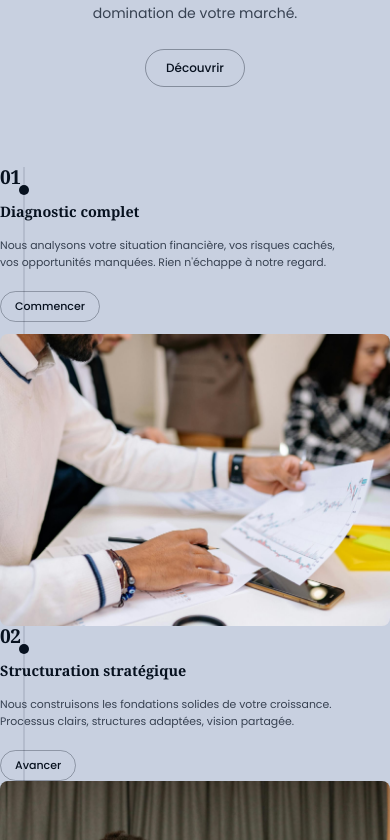
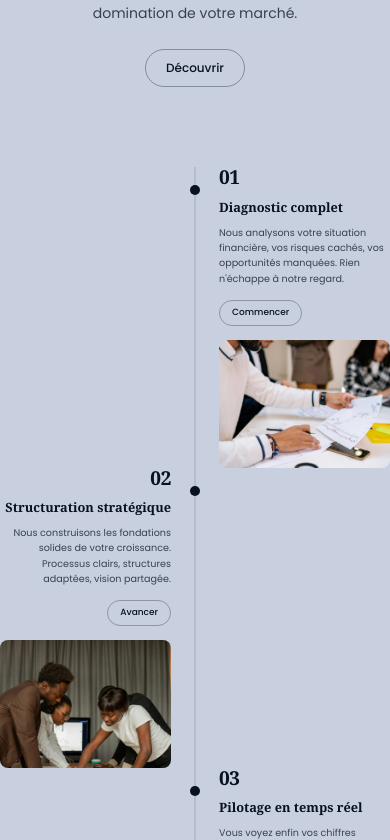
Before and after one commit to AliDev2205/elolamgibhor, a Next.js app: page / in a window 390 px wide. Shown: the part 7472-8312 px from the top of the page. Built offline with nearby package versions, Linux system fonts and the light colour scheme.

Commit message:
fix: refactor founder presentation layout and spacings on mobile, place photo on top, left-align bio/expertises/quote, and fix question mark wrap on mobile

```diff
--- a/src/app/page.tsx
+++ b/src/app/page.tsx
@@ -910,9 +910,9 @@ export default function Home() {
           {/* Timeline — Espacement accru */}
 <div className="relative">
 
-            {/* Ligne verticale */}
+  {/* Ligne verticale CENTRÉE sur tous les écrans */}
   <div
-              className="absolute left-6 lg:left-1/2 -translate-x-1/2"
+    className="absolute left-1/2 -translate-x-1/2"
     style={{
       top: 0,
       bottom: 0,
@@ -957,11 +957,12 @@ export default function Home() {
     },
   ].map((step, idx) => (
     <AnimatedSection key={idx} animation="fadeInUp" delay={idx * 0.1}>
-                <div className="relative grid grid-cols-1 lg:grid-cols-2 gap-12 lg:gap-0 mb-16 lg:mb-[140px]">
+      {/* Grille en 2 colonnes sur TOUS les écrans */}
+      <div className="relative grid grid-cols-2 gap-0 mb-16 lg:mb-[140px]">
 
         {/* Bullet central sur la ligne */}
         <div
-                    className="absolute left-6 lg:left-1/2 -translate-x-1/2"
+          className="absolute left-1/2 -translate-x-1/2"
           style={{
             top: "18px",
             width: "10px",
@@ -975,56 +976,59 @@ export default function Home() {
         {step.side === "right" ? (
           <>
             {/* Gauche vide */}
-                      <div className="hidden lg:block" />
+            <div />
             {/* Droite — contenu + photo */}
-                      <div className="w-full text-left flex flex-col items-start pl-16 lg:pl-28 pr-4 lg:pr-0">
+            <div
+              className="text-left flex flex-col items-start"
+              style={{
+                paddingLeft: "clamp(1.5rem, 6vw, 7rem)",
+              }}
+            >
               <p style={{
                 fontFamily: "Georgia, 'Times New Roman', serif",
                 fontSize: "clamp(1.2rem, 3.5vw, 3.5rem)",
                 fontWeight: "900",
                 color: "#07111F",
                 lineHeight: "1.0",
-                          marginBottom: "16px",
+                marginBottom: "12px",
                 letterSpacing: "-0.02em",
               }}>
                 {step.num}
               </p>
               <h3 style={{
                 fontFamily: "Georgia, 'Times New Roman', serif",
-                          fontSize: "clamp(0.9rem, 2.5vw, 1.2rem)",
+                fontSize: "clamp(0.8rem, 2.5vw, 1.2rem)",
                 fontWeight: "800",
                 color: "#07111F",
-                          marginBottom: "16px",
+                marginBottom: "10px",
                 lineHeight: "1.25",
               }}>
                 {step.title}
               </h3>
               <p style={{
-                          fontSize: "clamp(0.68rem, 1.8vw, 0.8rem)",
+                fontSize: "clamp(0.6rem, 1.8vw, 0.8rem)",
                 color: "#374151",
                 lineHeight: "1.6",
-                          marginBottom: "20px",
-                          maxWidth: "340px",
-                        }}
-                        className="mr-auto"
-                        >
+                marginBottom: "14px",
+                maxWidth: "100%",
+              }}>
                 {step.text}
               </p>
-                        <div className="flex items-center gap-2 mb-6 justify-start w-full">
+              <div style={{ display: "flex", alignItems: "center", gap: "8px", marginBottom: "14px" }}>
                 <Link href="/contact" style={{
                   display: "inline-flex", alignItems: "center", justifyContent: "center",
-                            padding: "6px 14px",
+                  padding: "5px 12px",
                   backgroundColor: "transparent",
                   color: "#07111F",
                   border: "1.5px solid rgba(7,17,31,0.3)",
                   borderRadius: "9999px",
-                            fontWeight: "500", fontSize: "11px", textDecoration: "none",
+                  fontWeight: "500", fontSize: "clamp(9px, 2vw, 11px)", textDecoration: "none",
                 }}>
                   {step.cta}
                 </Link>
               </div>
               {/* Photo */}
-                        <div style={{ borderRadius: "8px", overflow: "hidden", width: "100%", maxWidth: "480px", aspectRatio: "4/3", marginTop: "12px" }}>
+              <div style={{ borderRadius: "8px", overflow: "hidden", width: "100%", aspectRatio: "4/3" }}>
                 <img src={step.img} alt={step.title} style={{ width: "100%", height: "100%", objectFit: "cover", display: "block" }} />
               </div>
             </div>
@@ -1032,59 +1036,62 @@ export default function Home() {
         ) : (
           <>
             {/* Gauche — contenu + photo */}
-                      <div className="w-full text-left lg:text-right flex flex-col items-start lg:items-end pl-16 lg:pl-0 pr-4 lg:pr-28">
+            <div
+              className="text-right flex flex-col items-end"
+              style={{
+                paddingRight: "clamp(1.5rem, 6vw, 7rem)",
+              }}
+            >
               <p style={{
                 fontFamily: "Georgia, 'Times New Roman', serif",
                 fontSize: "clamp(1.2rem, 3.5vw, 3.5rem)",
                 fontWeight: "900",
                 color: "#07111F",
                 lineHeight: "1.0",
-                          marginBottom: "16px",
+                marginBottom: "12px",
                 letterSpacing: "-0.02em",
               }}>
                 {step.num}
               </p>
               <h3 style={{
                 fontFamily: "Georgia, 'Times New Roman', serif",
-                          fontSize: "clamp(0.9rem, 2.5vw, 1.2rem)",
+                fontSize: "clamp(0.8rem, 2.5vw, 1.2rem)",
                 fontWeight: "800",
                 color: "#07111F",
-                          marginBottom: "16px",
+                marginBottom: "10px",
                 lineHeight: "1.25",
               }}>
                 {step.title}
               </h3>
               <p style={{
-                          fontSize: "clamp(0.68rem, 1.8vw, 0.8rem)",
+                fontSize: "clamp(0.6rem, 1.8vw, 0.8rem)",
                 color: "#374151",
                 lineHeight: "1.6",
-                          marginBottom: "20px",
-                          maxWidth: "340px",
-                        }}
-                        className="mr-auto lg:ml-auto lg:mr-0"
-                        >
+                marginBottom: "14px",
+                maxWidth: "100%",
+              }}>
                 {step.text}
               </p>
-                        <div className="flex items-center gap-2 mb-6 justify-start lg:justify-end w-full">
+              <div style={{ display: "flex", alignItems: "center", justifyContent: "flex-end", gap: "8px", marginBottom: "14px" }}>
                 <Link href="/contact" style={{
                   display: "inline-flex", alignItems: "center", justifyContent: "center",
-                            padding: "6px 14px",
+                  padding: "5px 12px",
                   backgroundColor: "transparent",
                   color: "#07111F",
                   border: "1.5px solid rgba(7,17,31,0.3)",
                   borderRadius: "9999px",
-                            fontWeight: "500", fontSize: "11px", textDecoration: "none",
+                  fontWeight: "500", fontSize: "clamp(9px, 2vw, 11px)", textDecoration: "none",
                 }}>
                   {step.cta}
                 </Link>
               </div>
               {/* Photo */}
-                        <div style={{ borderRadius: "8px", overflow: "hidden", width: "100%", maxWidth: "480px", aspectRatio: "4/3" }}>
+              <div style={{ borderRadius: "8px", overflow: "hidden", width: "100%", aspectRatio: "4/3" }}>
                 <img src={step.img} alt={step.title} style={{ width: "100%", height: "100%", objectFit: "cover", display: "block" }} />
               </div>
             </div>
             {/* Droite vide */}
-                      <div className="hidden lg:block" />
+            <div />
           </>
         )}
       </div>
--- a/src/lib/constants.ts
+++ b/src/lib/constants.ts
@@ -181,7 +181,7 @@ export const STATS = [
 export const FOUNDER = {
   name: "Ulrich Adebiaye",
   role: "Fondateur & Directeur Stratégique",
-  image: "/img/fondateur.jpg",
+  image: "/img/fondateur.png",
   bio: "Fort de plus de 12 ans d'expérience en finance d'entreprise, audit et conseil stratégique, Ulrich Adebiaye a forgé son expertise au sein de grands cabinets d'audit internationaux (Deloitte, PwC) et de multinationales de premier plan en Europe et en Afrique. Diplômé d'un MBA en Contrôle de Gestion et Direction Financière, il maîtrise la restructuration financière, les référentiels comptables et fiscaux (IFRS, SYSCOHADA) ainsi que la transformation digitale (déploiement de solutions ERP et Business Intelligence). En fondant EL OLAM GIBHOR, il met cette expérience de premier rang au service des PME binationales pour structurer leurs processus financiers, optimiser leur trésorerie et en faire de véritables leviers de croissance durable.",
   expertise: [
     "Structuration financière internationale",
```
Also changed, not shown: src/app/a-propos/page.tsx (+9 -9 lines), public/img/fondateur.png (added). Lines whose indentation alone changed are shown as unchanged.
